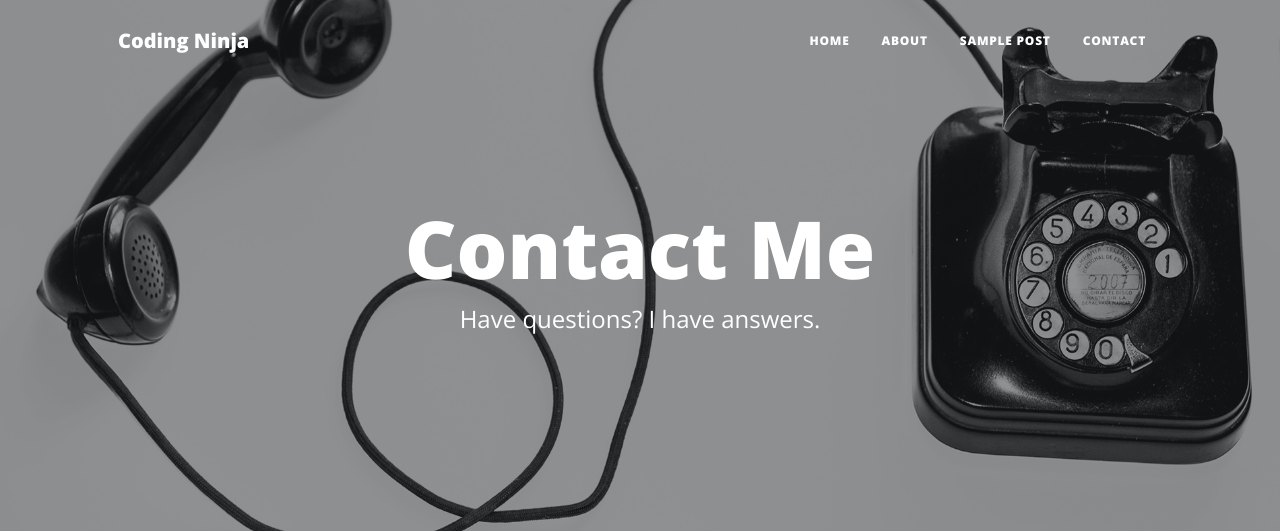
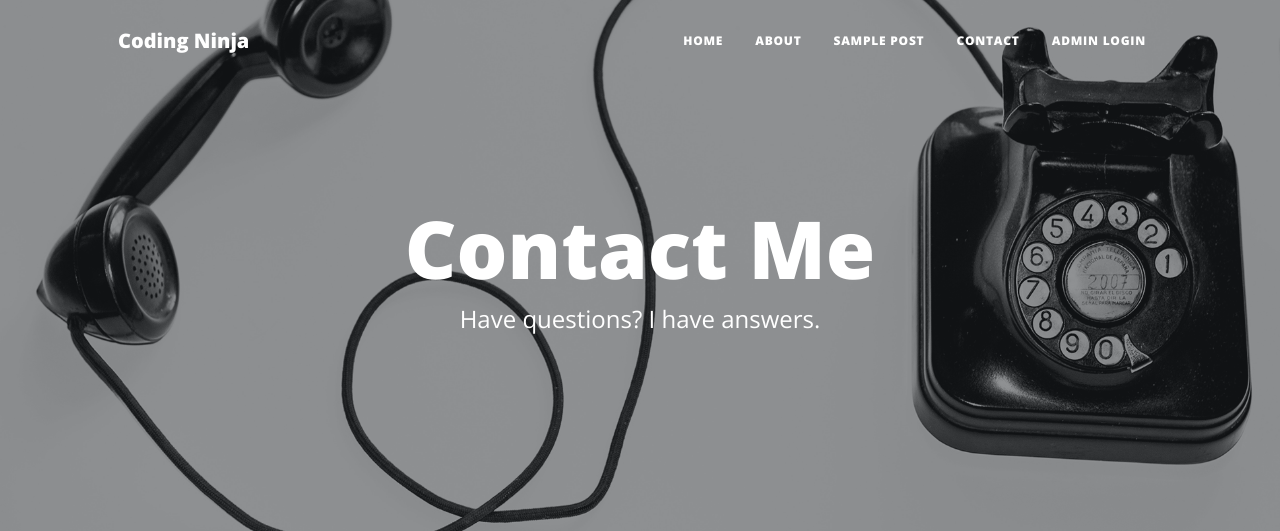
Before and after one commit to Selenium100/BlogSite, a Flask app: page /contact in a window 1280 px wide. Shown: the top 531 px of the page. Run offline with Flask 3, Linux system fonts and the light colour scheme; some libraries are stand-ins or nearby versions.

Commit message:
modified main.py

```diff
--- a/main.py
+++ b/main.py
@@ -134,7 +134,8 @@ def edit(sno):
                 post.slug=slug
                 post.date=date
                 db.session.commit()
-                return redirect("/edit/"+sno)
+                #return redirect("/edit/"+sno)
+                return redirect("/login")
         post = Posts.query.filter_by(sno=sno).first()
         return render_template('edit.html',sno=sno,params=params,post=post)
 
--- a/templates/layout.html
+++ b/templates/layout.html
@@ -30,6 +30,7 @@
                         <li class="nav-item"><a class="nav-link px-lg-3 py-3 py-lg-4" href="/about">About</a></li>
                         <li class="nav-item"><a class="nav-link px-lg-3 py-3 py-lg-4" href="/post">Sample Post</a></li>
                         <li class="nav-item"><a class="nav-link px-lg-3 py-3 py-lg-4" href="/contact">Contact</a></li>
+                        <li class="nav-item"><a class="nav-link px-lg-3 py-3 py-lg-4" href="/login">Admin Login</a></li>
                     </ul>
                 </div>
             </div>
```
